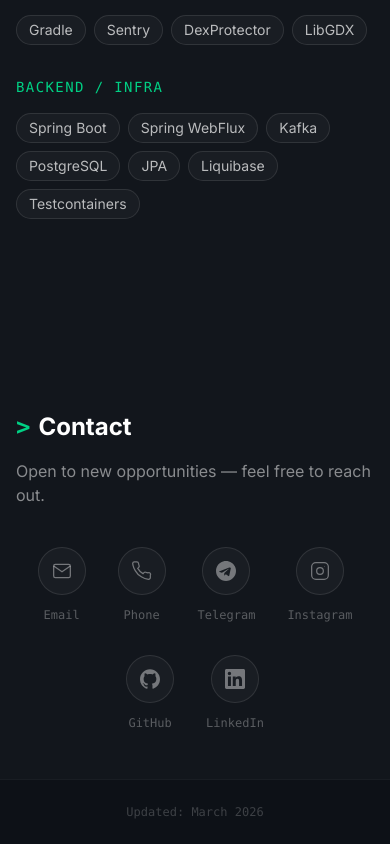
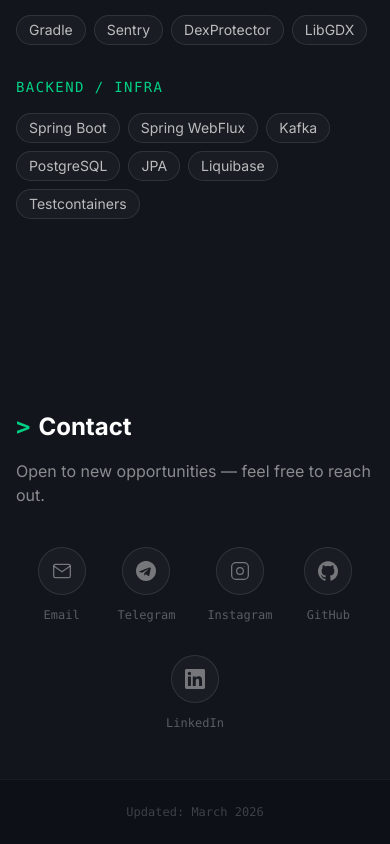
Before and after one commit to BargystV/portfolio, a Next.js app: page / in a window 390 px wide. Shown: the part 8579-9423 px from the top of the page. Built offline with nearby package versions, Linux system fonts and the light colour scheme.

Commit message:
Remove phone number from contacts
Co-Authored-By: Claude Sonnet 4.6 <noreply@anthropic.com>

```diff
--- a/components/Contact.tsx
+++ b/components/Contact.tsx
@@ -14,12 +14,6 @@ const contactLinks = [
     value: 'bargystvelp@gmail.com',
     href: 'mailto:bargystvelp@gmail.com',
     icon: <EmailIcon />,
-  },
-  {
-    label: 'Phone',
-    value: '+7 906 462 2854',
-    href: 'tel:+79064622854',
-    icon: <PhoneIcon />,
   },
   {
     label: 'Telegram',
@@ -173,14 +167,3 @@ function InstagramIcon() {
     </svg>
   );
 }
-
-/**
- * SVG-иконка телефона.
- */
-function PhoneIcon() {
-  return (
-    <svg width="20" height="20" viewBox="0 0 24 24" fill="none" stroke="currentColor" strokeWidth="1.5">
-      <path d="M22 16.92v3a2 2 0 01-2.18 2 19.79 19.79 0 01-8.63-3.07A19.5 19.5 0 013.89 11.5a19.79 19.79 0 01-3.07-8.67A2 2 0 012.81 1h3a2 2 0 012 1.72c.127.96.361 1.903.7 2.81a2 2 0 01-.45 2.11L6.91 8.84a16 16 0 006.29 6.29l1.21-1.21a2 2 0 012.11-.45c.907.339 1.85.573 2.81.7A2 2 0 0122 16.92z" />
-    </svg>
-  );
-}
```
